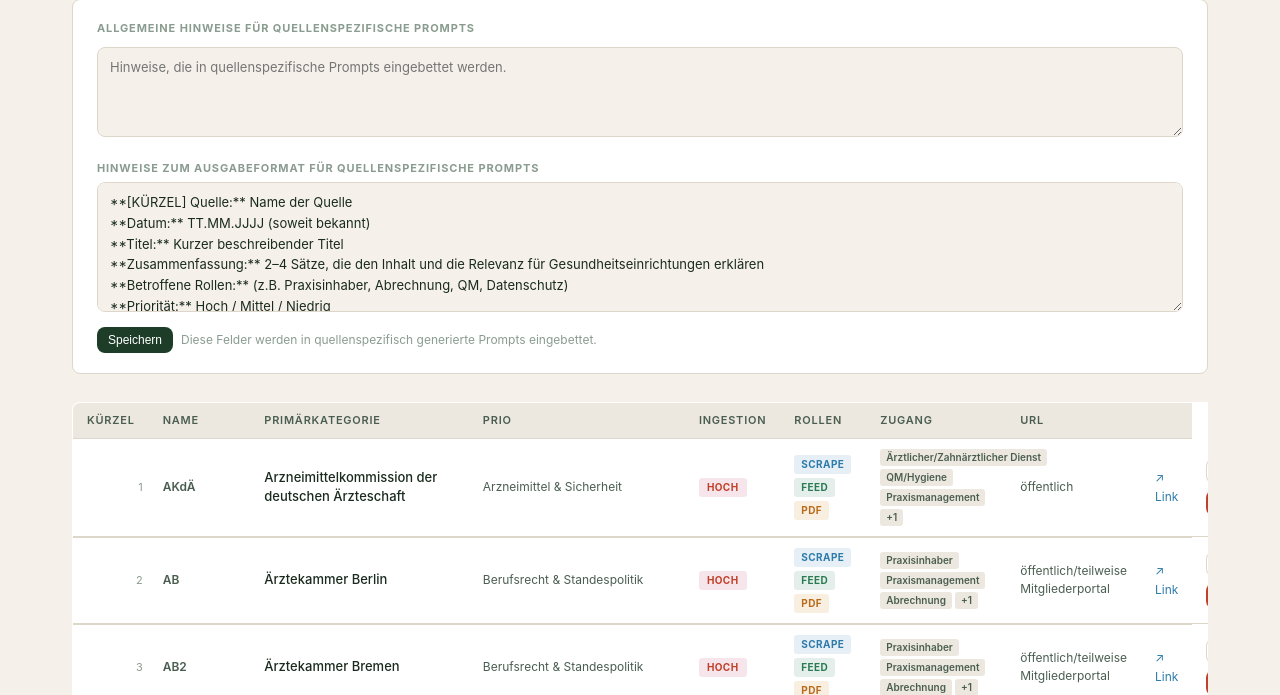
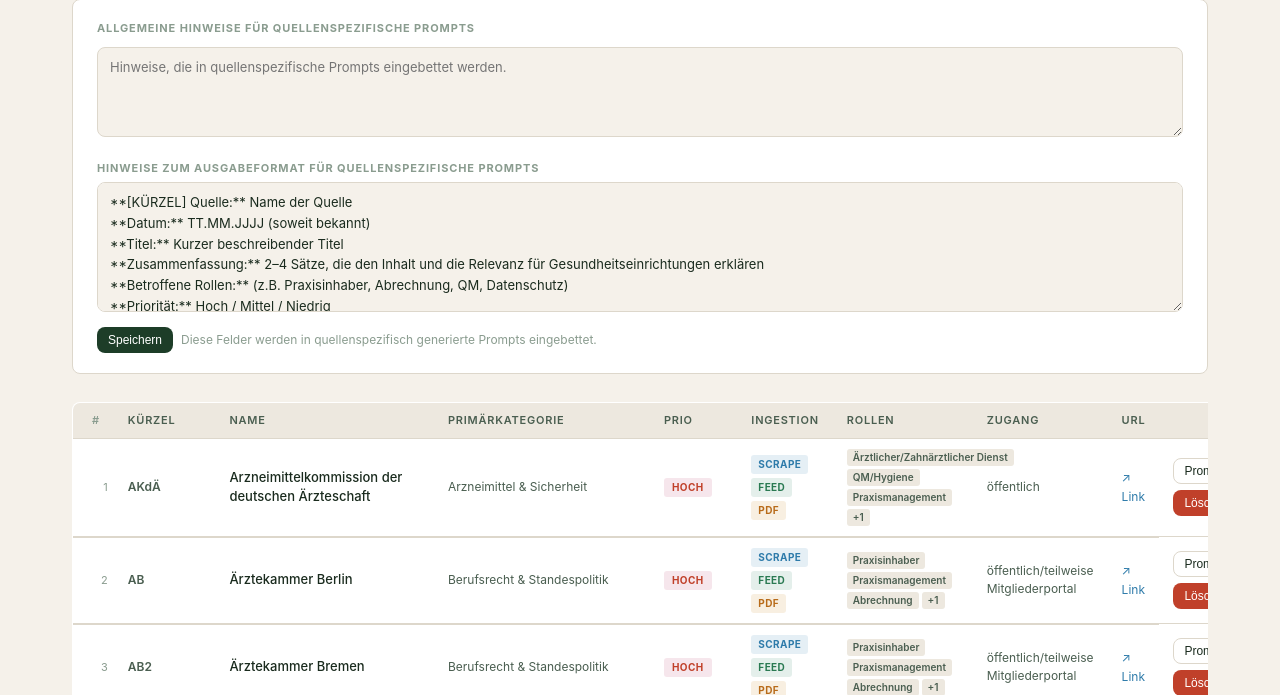
Before and after one commit to sebthamm/branchenradar, a Flask app: page /admin/sources in a window 1280 px wide. Shown: the part 157-852 px from the top of the page. Run offline with Flask 3, Linux system fonts and the light colour scheme; the visitor is signed in with stand-in values (Sample User, id 1).

Commit message:
Quellen-Tabelle: # Spaltenheader ergänzt

```diff
--- a/templates/sources.html
+++ b/templates/sources.html
@@ -302,6 +302,7 @@
     <table>
       <thead>
         <tr>
+          <th style="text-align:right;min-width:28px;color:var(--faint)">#</th>
           <th>Kürzel</th>
           <th>Name</th>
           <th>Primärkategorie</th>
```
